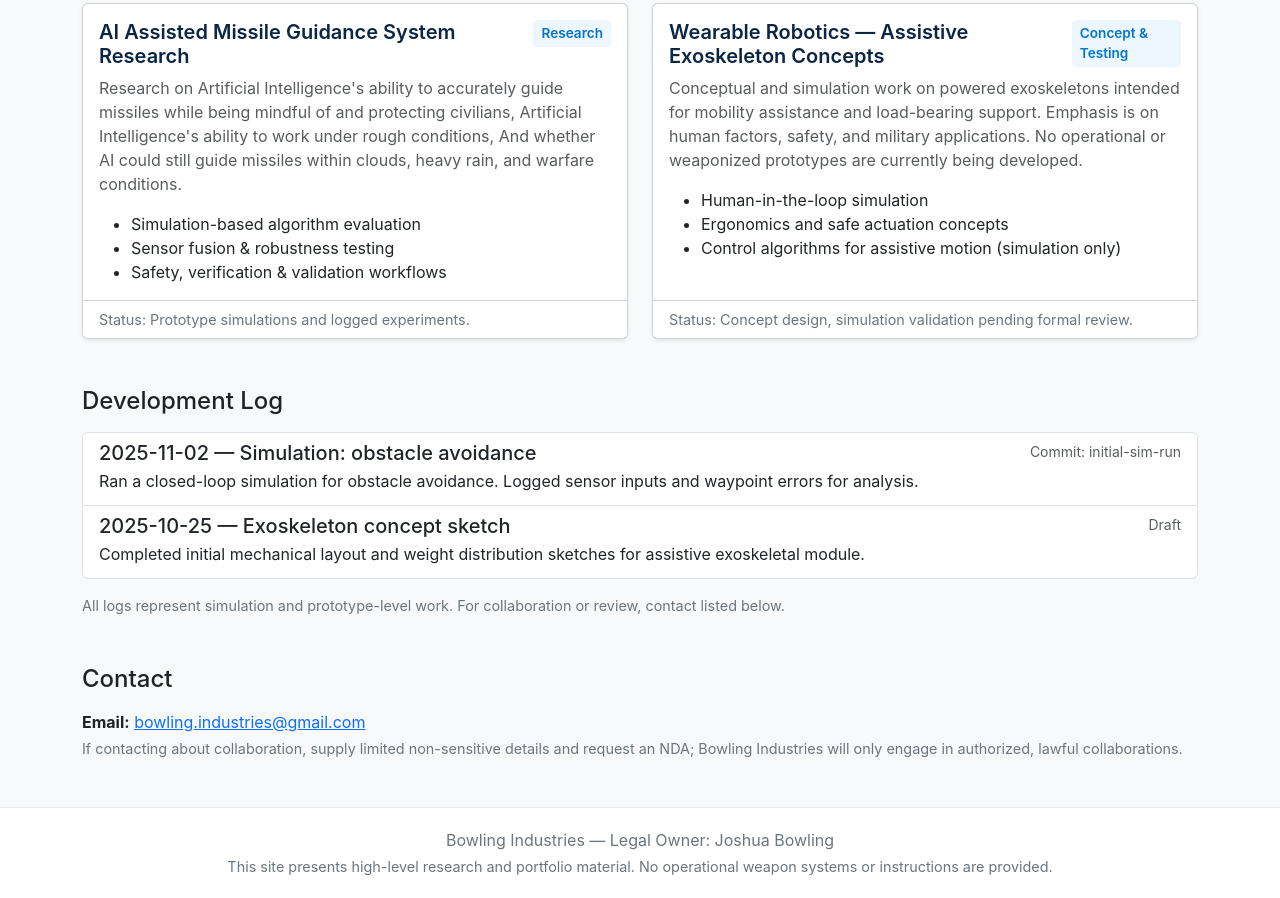
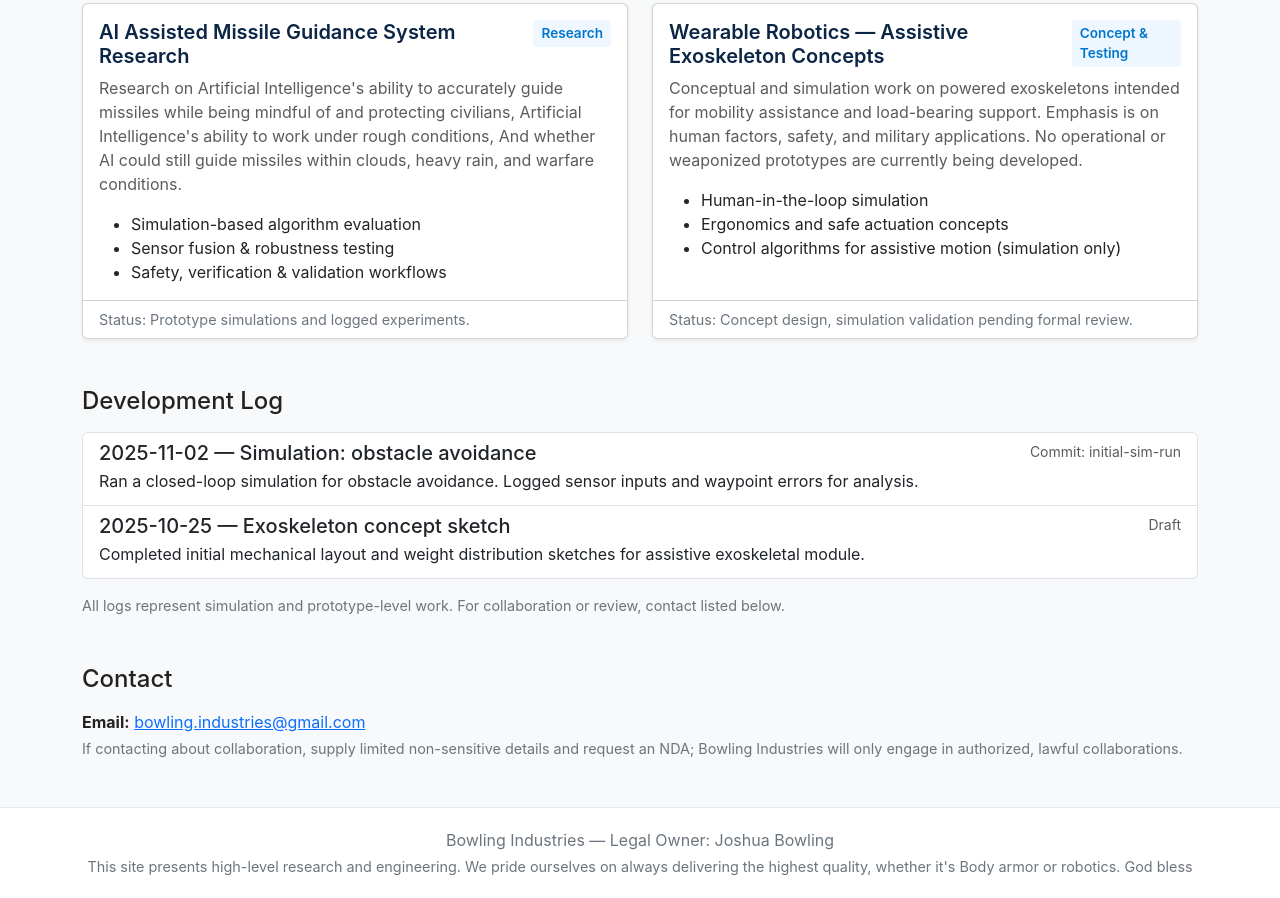
Before and after one commit to JoshuaBowling/bowling-industries, a plain HTML site: page index.html in a window 1280 px wide. Shown: the part 986-1884 px from the top of the page. Drawn offline with nearby package versions, Linux system fonts and the light colour scheme.

Commit message:
index.html

```diff
--- a/index.html
+++ b/index.html
@@ -155,7 +155,7 @@
   <footer>
     <div class="container text-center">
       <div class="mb-1">Bowling Industries — Legal Owner: Joshua Bowling</div>
-      <div class="note">This site presents high-level research and portfolio material. No operational weapon systems or instructions are provided.</div>
+      <div class="note">This site presents high-level research and engineering. We pride ourselves on always delivering the highest quality, whether it's Body armor or robotics. God bless</div>
     </div>
   </footer>
 
```
